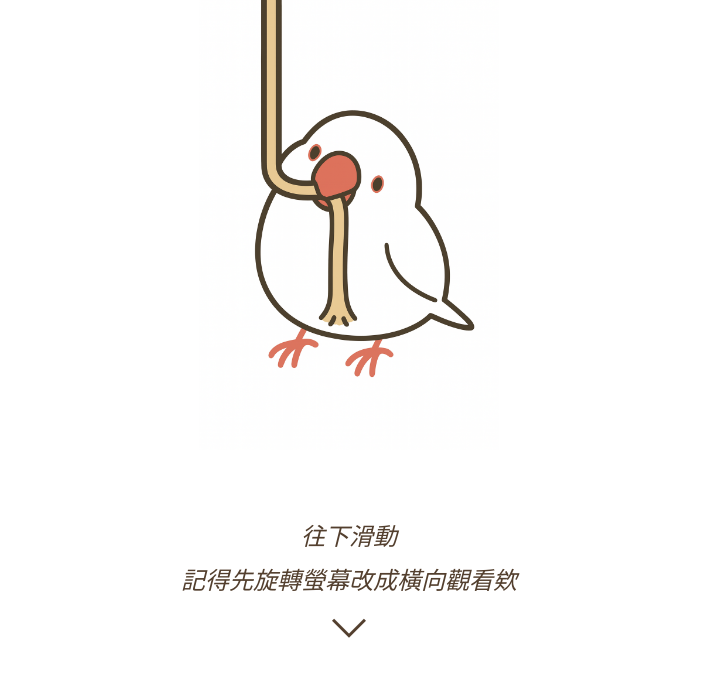
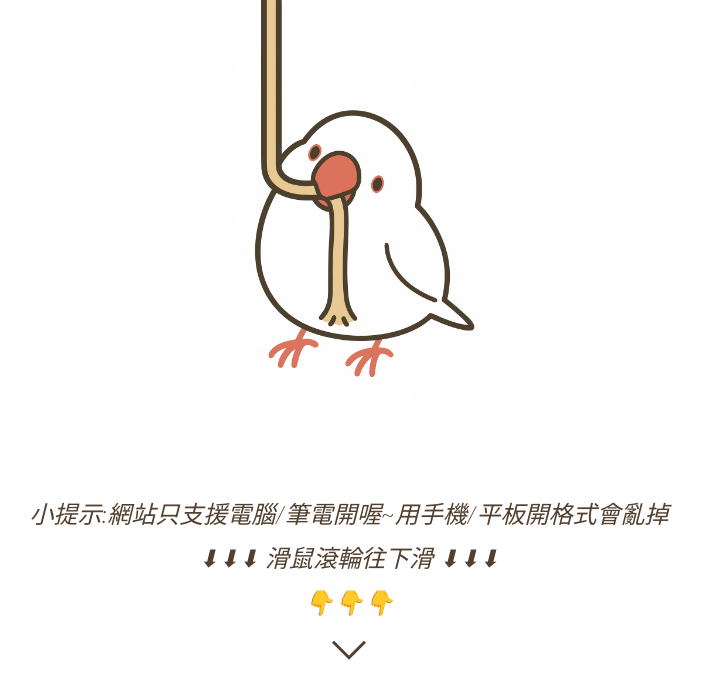
Before and after one commit to vincent900912-jpg/happybirthday, a plain HTML site: page index.html in a window 1280 px wide. Shown: the whole page, without its empty margins (291-994 px from the left). Drawn offline with nearby package versions, Linux system fonts and the light colour scheme.

Commit message:
Add files via upload

```diff
--- a/index.html
+++ b/index.html
@@ -25,8 +25,9 @@
 	<div class="intro" id="intro">
 		<img class="intro-bird" src="bird.png" alt="bird"/>
 		<div class="scroll-hint">
-			<p>往下滑動</p>
-			<p>記得先旋轉螢幕改成橫向觀看欸</p>
+			<p>小提示:網站只支援電腦/筆電開喔~用手機/平板開格式會亂掉</p>
+			<p>⬇︎⬇︎⬇︎ 滑鼠滾輪往下滑 ⬇︎⬇︎⬇︎</p>
+			<p>👇👇👇</p>
 			<div class="scroll-arrow"></div>
 		</div>
 	</div>
```
